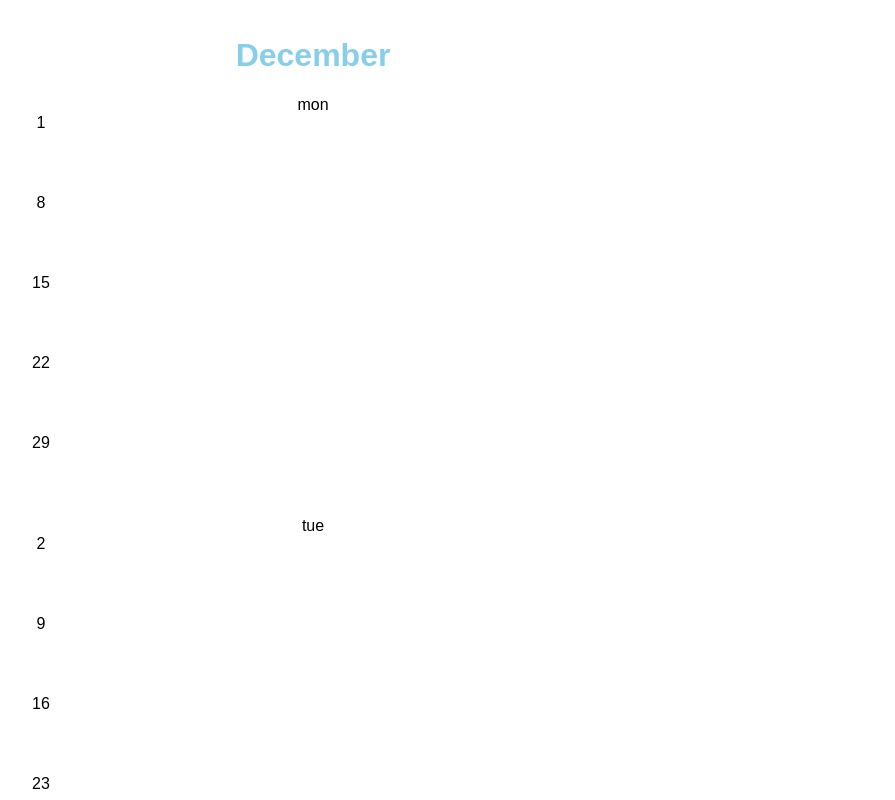
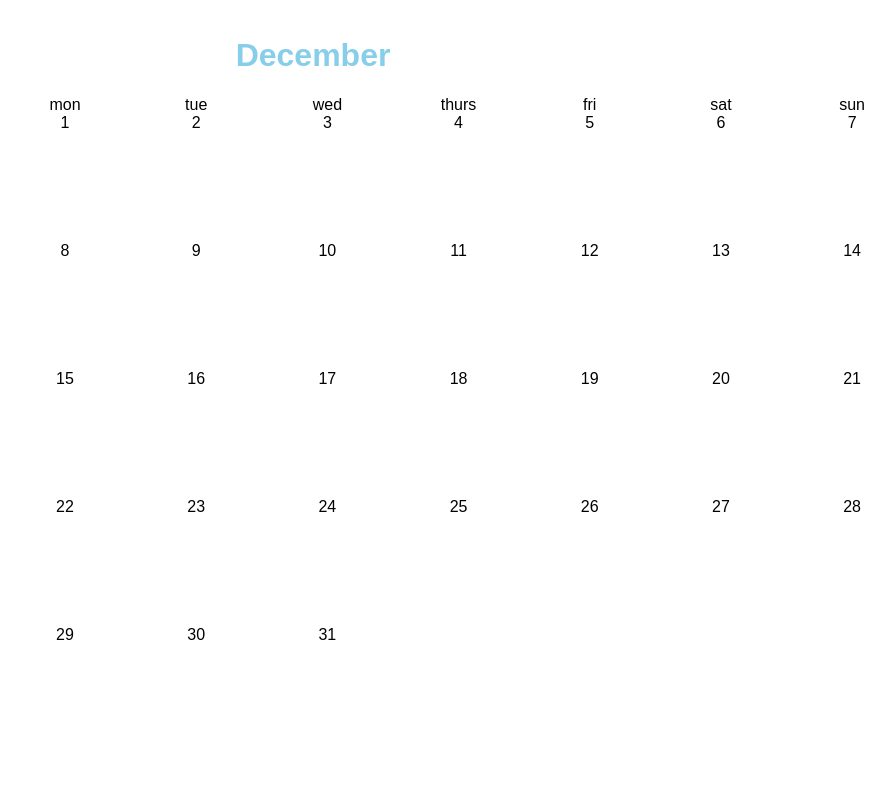
Before and after one commit to akinsho/rota-app, a React (Create React App) app: page / in a window 1280 px wide. Shown: the top 800 px of the page, without its empty margins (327-1222 px from the left). Built offline with nearby package versions, Linux system fonts and the light colour scheme.

Commit message:
Initial scaffold for state to use to render
shifts

```diff
--- a/src/App.js
+++ b/src/App.js
@@ -20,7 +20,18 @@ injectGlobal`
   }
 `;
 
-const store = createStore(reducer);
+const defaultState = {
+  pending: {
+    may: {
+      shifts: ['A&E'],
+    },
+    february: {
+      shifts: ['T&O'],
+    },
+  },
+};
+
+const store = createStore(reducer, defaultState);
 
 class App extends Component {
   render() {
--- a/src/components/Calendar.js
+++ b/src/components/Calendar.js
@@ -12,11 +12,12 @@ const PageLayout = styled.div`
   display: flex;
   flex-direction: column;
   align-items: center;
+  justify-content:center;
 `;
 const CalendarContainer = styled.div`
    display: grid;
-   grid-template-columns: repeat(7, 5rem)
-   grid-template-rows: repeat(7, 5rem)
+   grid-template-columns: repeat(7, 8rem);
+   grid-template-rows: repeat(7, 8rem);
    grid-template-areas:"weekdays weekdays weekdays weekdays weekdays weekdays weekdays "
    "days days days days days days days ";
    grid-gap:0.2rem 0.2rem;
@@ -35,8 +36,8 @@ const Day = styled.div`
   display: grid;
   grid-area: days
   border: 1px solid skyBlue;
-  width: 5rem;
-  height: 5rem;
+  width:100%;
+  height:100%;
 `;
 
 const Title = styled.h1`
@@ -47,14 +48,11 @@ const daysOfWeek = ['mon', 'tue', 'wed', 'thurs', 'fri', 'sat', 'sun'];
 const weeksInAMonth = [0, 1, 2, 3, 4];
 
 class Calendar extends Component {
-  constructor(props) {
-    super(props);
-  }
-
   render() {
+    console.log('pending', this.props.shifts[month.toLowerCase()]);
     return (
       <PageLayout>
-        <Title>{ month }</Title>
+        <Title>{month}</Title>
         <CalendarContainer>
           {daysOfWeek.map((day, dayIndex) => (
             <div key={uuid()}>
@@ -76,7 +74,10 @@ class Calendar extends Component {
 }
 
 function mapStateToProps(state) {
-  return {};
+  console.log('state', state);
+  return {
+    shifts: state.pending,
+  };
 }
 
 export default connect(mapStateToProps)(Calendar);
--- /dev/null
+++ b/src/constants/index.js
@@ -0,0 +1,2 @@
+export const ADD_SHIFT = 'ADD_SHIFT';
+export const FETCH_SHIFTS = 'FETCH_SHIFTS';
--- a/src/reducers/index.js
+++ b/src/reducers/index.js
@@ -1,7 +1,9 @@
 import { combineReducers } from 'redux';
+import shifts from './shiftsReducer';
 
 export default combineReducers(
   {
     //reducers here
+    pending:shifts,
   }
 );
--- /dev/null
+++ b/src/reducers/shiftsReducer.js
@@ -0,0 +1,15 @@
+import * as actions from './../constants';
+
+export default function(state = {}, action) {
+  switch (action.type) {
+    case actions.ADD_SHIFT:
+      return {
+        ...state,
+        [action.month]: {
+          shifts: [...state[action.month].shifts, action.shift],
+        },
+      };
+    default:
+      return state;
+  }
+}
```
Also changed, not shown: src/actions/index.js (added, +8 -0 lines).
